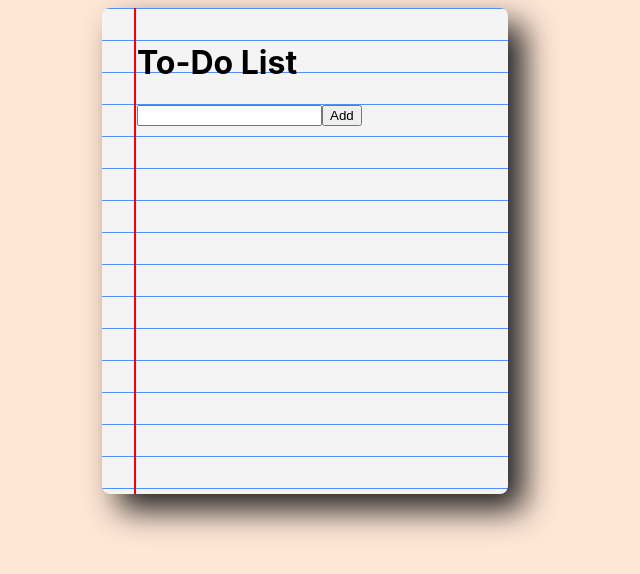
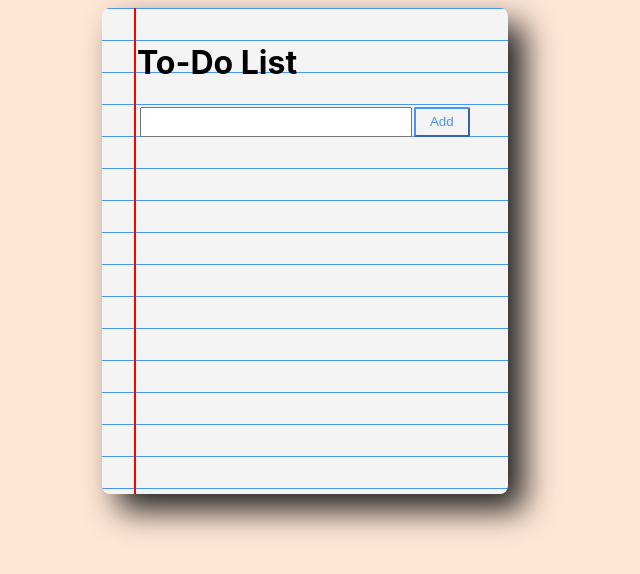
Before and after one commit to flwedu/to-do-list-react, a React (Vite) app: page / in a window 1280 px wide. Shown: the top 574 px of the page, without its empty margins (335-975 px from the left). Built offline with nearby package versions, Linux system fonts and the light colour scheme.

Commit message:
feat: more styles and adjust text between lines

```diff
--- a/src/index.scss
+++ b/src/index.scss
@@ -47,7 +47,54 @@ body {
   margin: 2rem;
 }
 
+.text_input {
+  padding: 0.2rem;
+  display: flex;
+  flex-direction: row;
+  justify-content: space-between;
+
+  input {
+    width: 80%;
+    height: 1.5rem;
+  }
+
+  button {
+    width: 3.5rem;
+    border-color: $lines;
+    color: $lines;
+    border-radius: 2px;
+    box-shadow: none;
+  }
+}
+
+ul {
+  margin: 2rem 0;
+}
+
 li {
+  width: 100%;
+  height: 2rem;
   list-style-type: none;
-  // margin: 1.1rem 0;
+  display: flex;
+  flex-direction: row;
+  align-items: center;
+  justify-content: space-between;
+
+  div {
+    width: 90%;
+    display: flex;
+    flex-direction: row;
+    justify-content: space-between;
+  }
+
+  button {
+    border: transparent;
+    color: $margin-line;
+    font-size: x-large;
+    font-weight: bold;
+  }
 }
+
+button {
+  background: transparent;
+}
```
